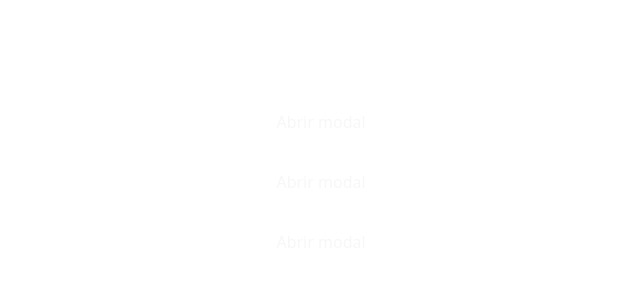
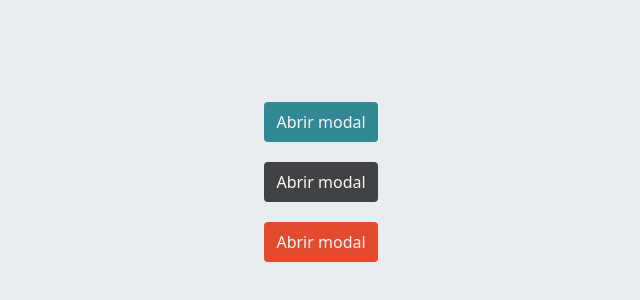
Before and after one commit to LuanRaabe/alphabunker, a React (Vite) app in the folder frontend/: page /deposit in a window 1280 px wide. Shown: the part 218-518 px from the top of the page, without its empty margins (319-959 px from the left). Built offline with nearby package versions, Linux system fonts and the light colour scheme.

Commit message:
resolvendo problemas tailwind

```diff
--- a/frontend/src/components/Button.tsx
+++ b/frontend/src/components/Button.tsx
@@ -26,7 +26,9 @@ export const Button = ({
   category,
 }: PropTypes) => (
   <button
-    className={`h-10 px-3 text-btn-text rounded btn-${category} ${className}`}
+    className={`h-10 px-3 text-btn-text rounded btn-${category} ${
+      className ?? ''
+    }`}
     type={type}
     onClick={onClick}
   >
--- a/frontend/src/components/Menu.tsx
+++ b/frontend/src/components/Menu.tsx
@@ -8,7 +8,7 @@ import {
   UserCircle,
 } from 'phosphor-react';
 import { SectionButton } from './SectionButton';
-import { useRouter } from 'react-router-dom';
+import { useNavigate } from 'react-router-dom';
 
 interface MenuProps {
   username: string;
@@ -29,26 +29,30 @@ interface MenuProps {
  */
 
 export function Menu(props: MenuProps) {
+  const navigate = useNavigate();
+
   return (
     <div className="flex flex-col">
       <div className="flex flex-row">
-        <span>Bem vindo, {props.username}!</span>
+        <span onClick={() => navigate('/profile')}>
+          Bem vindo, {props.username}!
+        </span>
         <UserCircle weight="bold" className="w-6 h-6 text-icon-dark-200" />
       </div>
       <div className="flex flex-row">
-        <SectionButton title="Extrato" onclick={}>
+        <SectionButton title="Extrato" onClick={() => navigate('/extract')}>
           <Bank weight="bold" className="w-6 h-6 text-icon-dark-200" />
         </SectionButton>
-        <SectionButton title="Transferir" onclick={}>
+        <SectionButton title="Transferir" onClick={() => navigate('/transfer')}>
           <ArrowsLeftRight
             weight="bold"
             className="w-6 h-6 text-icon-dark-200"
           />
         </SectionButton>
-        <SectionButton title="Depósito" onclick={}>
+        <SectionButton title="Depósito" onClick={() => navigate('/deposit')}>
           <UploadSimple weight="bold" className="w-6 h-6 text-icon-dark-200" />
         </SectionButton>
-        <SectionButton title="Sacar" onclick={}>
+        <SectionButton title="Sacar" onClick={() => navigate('/withdraw')}>
           <DownloadSimple
             weight="bold"
             className="w-6 h-6 text-icon-dark-200"
--- a/frontend/src/routes/routes.tsx
+++ b/frontend/src/routes/routes.tsx
@@ -27,9 +27,9 @@ const Private = ({ children }: ChildrenTypes) => {
 const Public = ({ children }: ChildrenTypes) => {
   const { user } = useUser();
 
-  if (user) {
+  /* if (user) {
     return <Navigate to="/deposit" />;
-  }
+  } */
 
   return children;
 };
@@ -62,7 +62,7 @@ export const Router = () => (
       }
     />
     <Route
-      path="/Transfer"
+      path="/transfer"
       element={
         <Private>
           <Transfer />
--- a/frontend/src/styles/global.css
+++ b/frontend/src/styles/global.css
@@ -15,7 +15,7 @@ body {
 }
 
 #root {
-  @apply w-screen h-screen flex flex-col justify-center items-center bg-white dark:bg-black;
+  @apply w-screen h-screen flex flex-col justify-center items-center bg-body-light-200 dark:bg-body-dark;
 }
 
 ul {
@@ -26,3 +26,15 @@ input,
 select {
   @apply p-0 leading-none m-0 focus:outline-none;
 }
+
+.btn-primary {
+  @apply bg-btn-primary-base hover:bg-btn-primary-hover;
+}
+
+.btn-secondary {
+  @apply bg-btn-secondary-base hover:bg-btn-secondary-hover;
+}
+
+.btn-cancel {
+  @apply bg-btn-cancel-base hover:bg-btn-cancel-hover;
+}
```
Also changed, not shown: frontend/package.json (+14 -20 lines), 2 other files (tests, documents, lock files or other folders).
